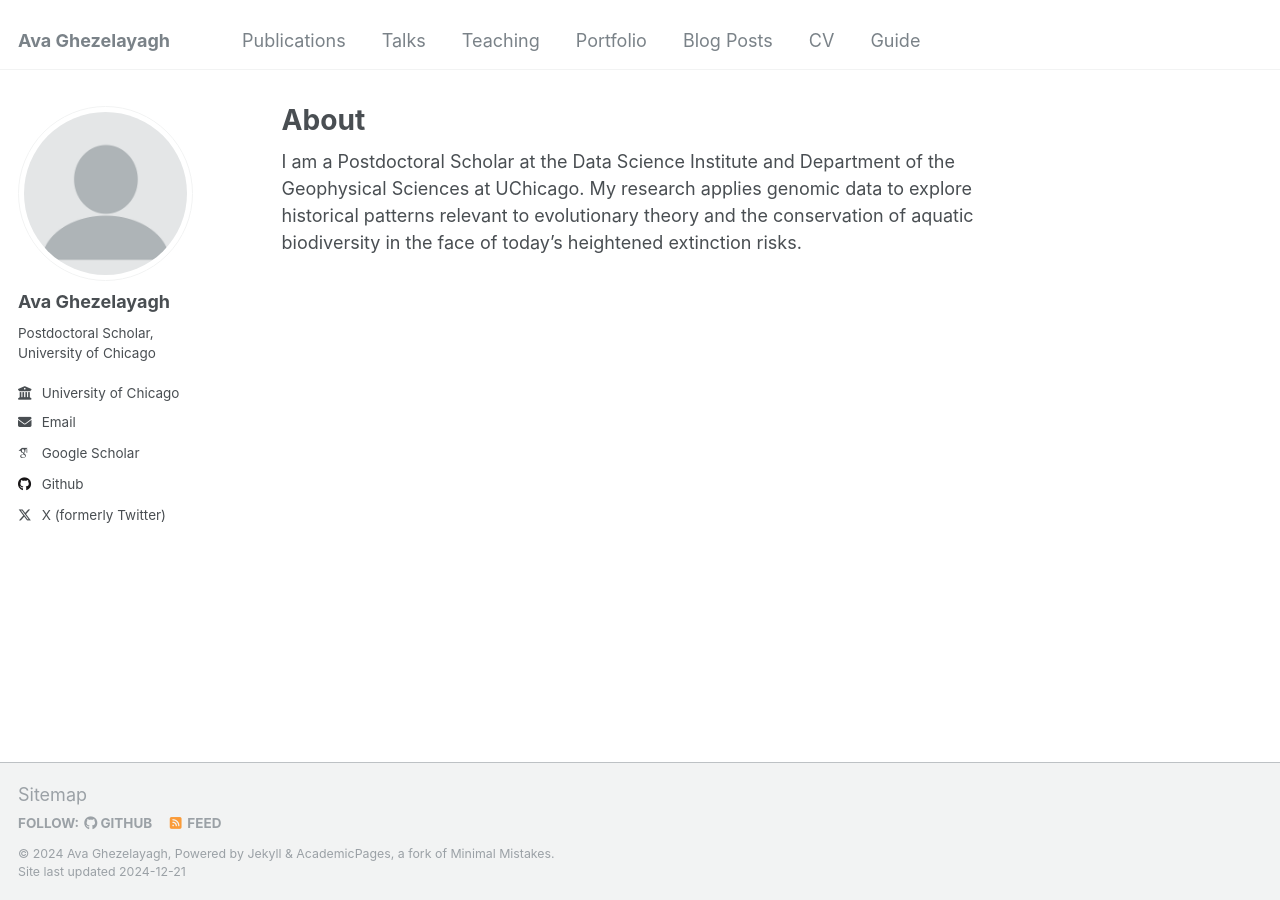
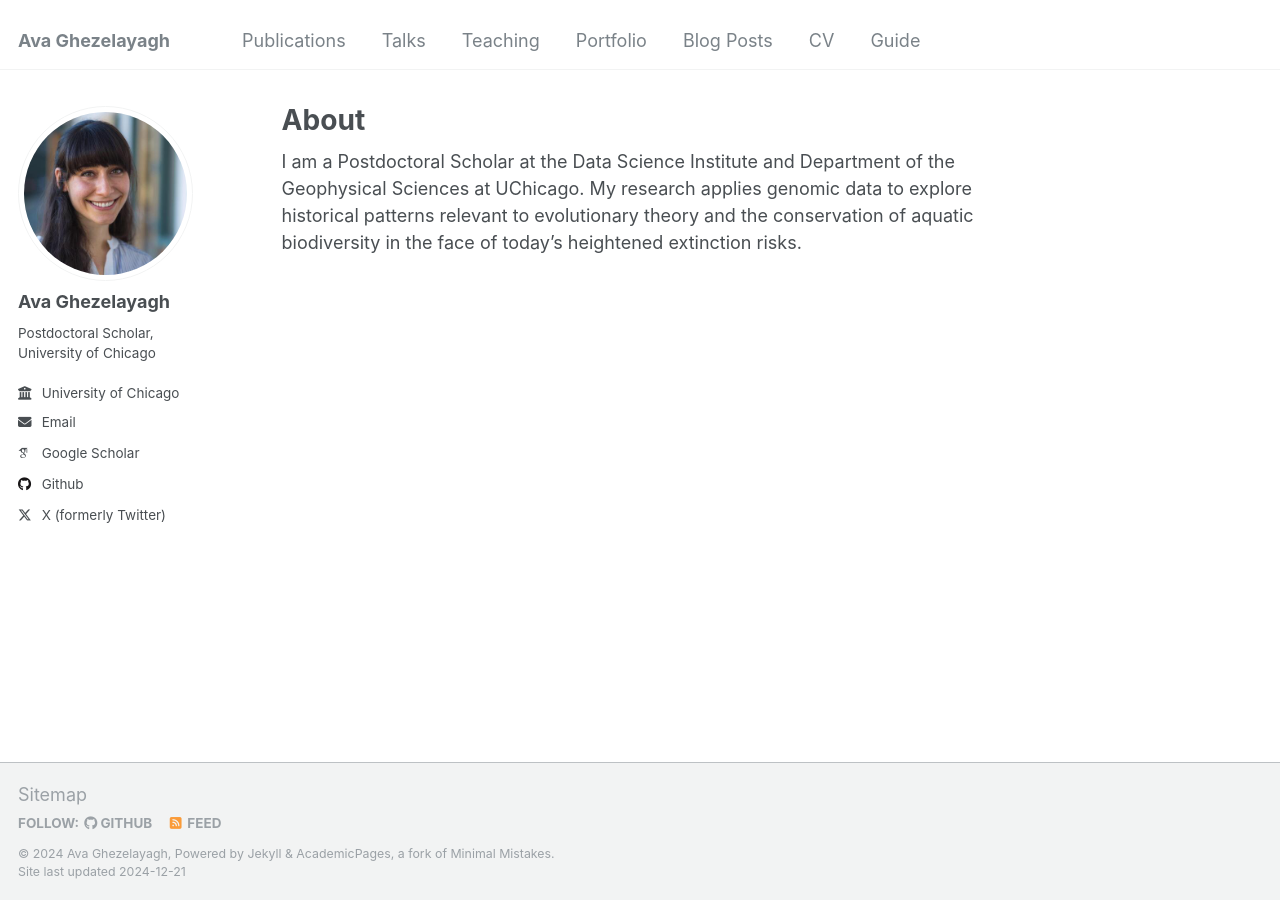
Before and after one commit to avaghezelayagh/avaghezelayagh.github.io, a Jekyll site: the page built from _pages/about.md, in a window 1280 px wide. Built offline with Jekyll 4.4.1, drawn with Linux system fonts in a browser that asks for light colours; some web fonts are replaced.

Commit message:
Update _config.yml

```diff
--- a/_config.yml
+++ b/_config.yml
@@ -21,7 +21,7 @@ repository               : "avaghezelayagh.github.io"
 #               Additional customization can be done by editing /_includes/author-profile.html
 author:
   # Biographic information
-  avatar           : "profile.png"
+  avatar           : profile_picture.jpg
   name             : "Ava Ghezelayagh"
   pronouns         :
   bio              : "Postdoctoral Scholar, University of Chicago"
```
